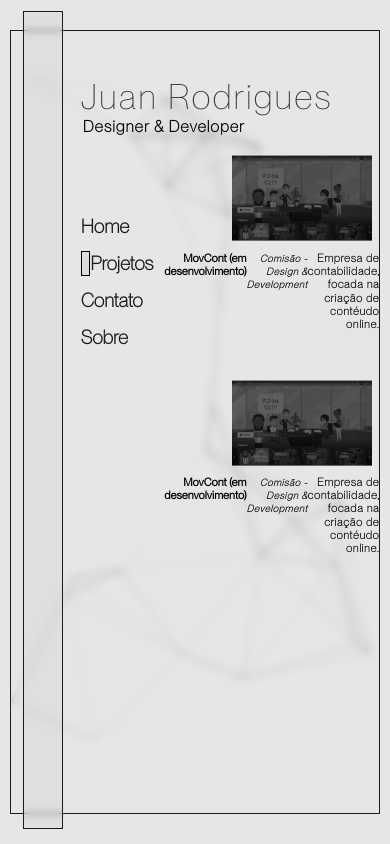
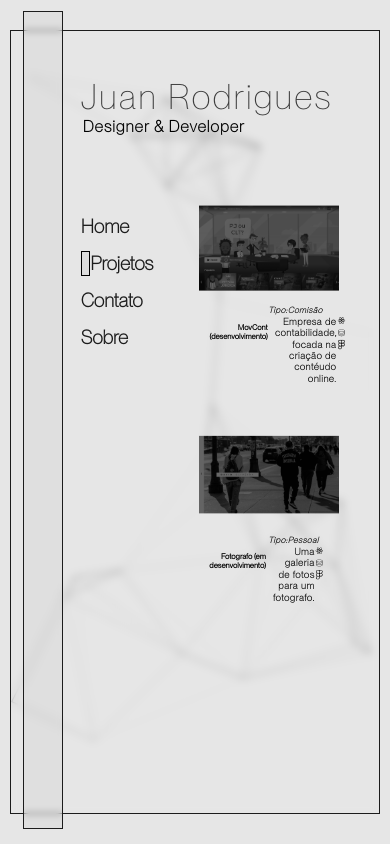
Before and after one commit to x-Cloudy/Portifolio, a React (Vite) app: page / in a window 390 px wide. Both pictures are taken after a click on the button "Projetos". Built offline with nearby package versions, Linux system fonts and the light colour scheme.

Commit message:
novo projeto add

```diff
--- a/src/assets/Contato/Contato.css
+++ b/src/assets/Contato/Contato.css
@@ -12,7 +12,6 @@
   background-color: rgba(194, 193, 193, 0.2);
   backdrop-filter: blur(3px); */
   padding: 50px 20px 20px 20px;
-  background-color: aqua;
 }
 
 .contato-texto {
--- a/src/assets/Home/Home.css
+++ b/src/assets/Home/Home.css
@@ -22,4 +22,8 @@
     right: 15px;
     bottom: 55px;
   }
+
+  .home p {
+    letter-spacing: 1px;
+  }
 }
--- a/src/assets/Projetos/Data/projetos-data.js
+++ b/src/assets/Projetos/Data/projetos-data.js
@@ -1,11 +1,12 @@
 import movcont from '../Images/movcont2.png'
+import siteFotos from '../Images/siteFotos.png'
 
 export const data = [
   {
     id: 1,
     image: movcont,
-    name: 'MovCont (em desenvolvimento)',
-    type: 'Comisão - Design & Development',
+    name: 'MovCont (desenvolvimento)',
+    type: 'Tipo:Comisão',
     desc: 'Empresa de contabilidade, focada na criação de contéudo online.',
     tec: {
       react: true,
@@ -18,17 +19,17 @@ export const data = [
   },
   {
     id: 2,
-    image: movcont,
-    name: 'MovCont (em desenvolvimento)',
-    type: 'Comisão - Design & Development',
-    desc: 'Empresa de contabilidade, focada na criação de contéudo online.',
+    image: siteFotos,
+    name: 'Fotografo (em desenvolvimento)',
+    type: 'Tipo:Pessoal',
+    desc: 'Uma galeria de fotos para um fotografo.',
     tec: {
       react: true,
       data: true,
       figma: true,
       redux: false
     },
-    link: 'https://x-cloudy.github.io/Mov/',
+    link: '',
     side: true
   },
 ]
--- a/src/assets/Projetos/Projetos.css
+++ b/src/assets/Projetos/Projetos.css
@@ -20,7 +20,7 @@
   height: 85vh;
   background-color: transparent;
   overflow-y: scroll;
-  margin-top: 100px;
+  margin-top: 200px;
   overflow-x: hidden;
   touch-action: auto;
 }
@@ -86,6 +86,7 @@ strong {
 
 .data-img-border {
   background-color: transparent;
+  height: 180px;
 }
 
 .data-img:hover {
@@ -118,8 +119,8 @@ strong {
   .desc-div {
     flex-direction: row;
     margin-top: -50px;
-    transform: translate(-250px, 0);
-    scale: 0.7;
+    transform: translate(-210px, 0);
+    scale: 0.6;
   }
 
   .data-img {
@@ -127,5 +128,12 @@ strong {
     margin-right: 40px;
   }
 
+  .desc-div h4 {
+    scale: 0.8;
+  }
 
+  .data-type {
+    position: absolute;
+    margin: -20px 110px;
+  }
 }
--- a/src/assets/Projetos/Projetos.jsx
+++ b/src/assets/Projetos/Projetos.jsx
@@ -39,7 +39,7 @@ const DataContent = data.map((d) => {
       </a>
       <div className='desc-div'>
         <h4>{d.name}</h4>
-        <p><strong>{d.type}</strong></p>
+        <p className="data-type"><strong>{d.type}</strong></p>
         <br />
         <p>{d.desc}</p>
         {d.tec && <Tecno />}
--- a/src/assets/Sidebar/Sidebar.css
+++ b/src/assets/Sidebar/Sidebar.css
@@ -2,6 +2,7 @@
   position: fixed;
   width: 55px;
   height: 97vh;
+  max-height: 900px;
   border: 1px solid #1c1c1c;
   margin: -20px 0 0 12px;
   backdrop-filter: blur(3px);
--- a/src/index.css
+++ b/src/index.css
@@ -23,6 +23,6 @@ body {
   user-select: none;
   -moz-user-select: none;
   -webkit-user-drag: none;
-  touch-action: none;
   overflow-y: hidden;
+  overflow-x: hidden;
 }
```
Also changed, not shown: src/assets/Projetos/Images/siteFotos.png (added), 1 other file (tests, documents, lock files or other folders).
